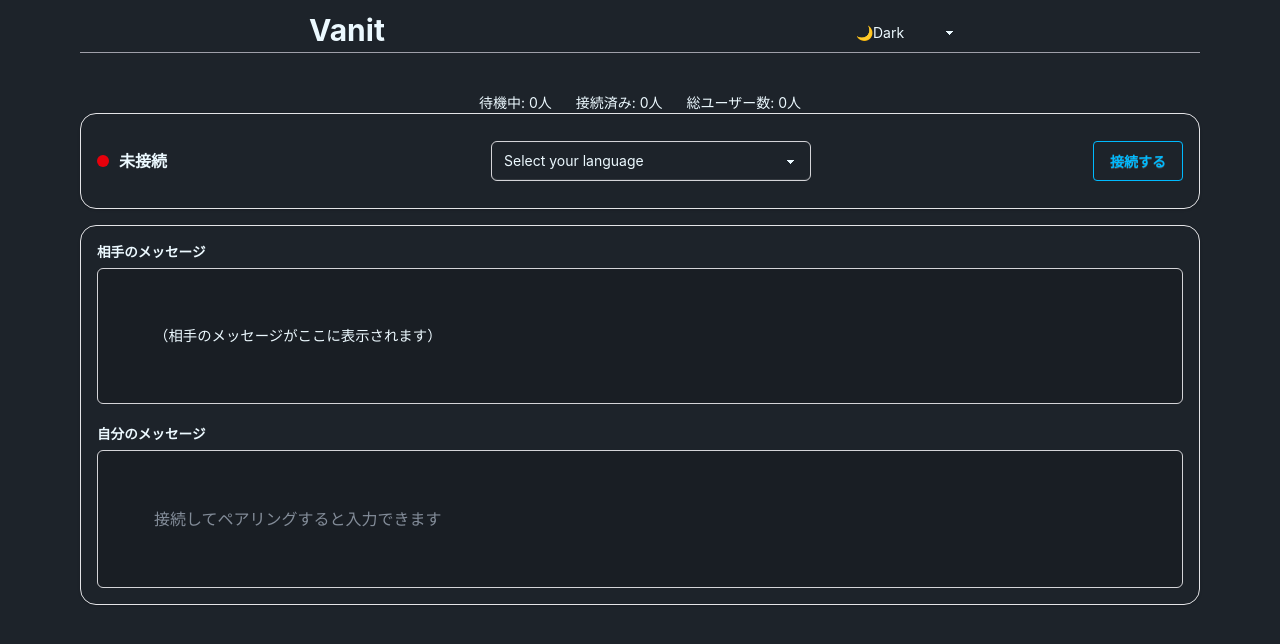
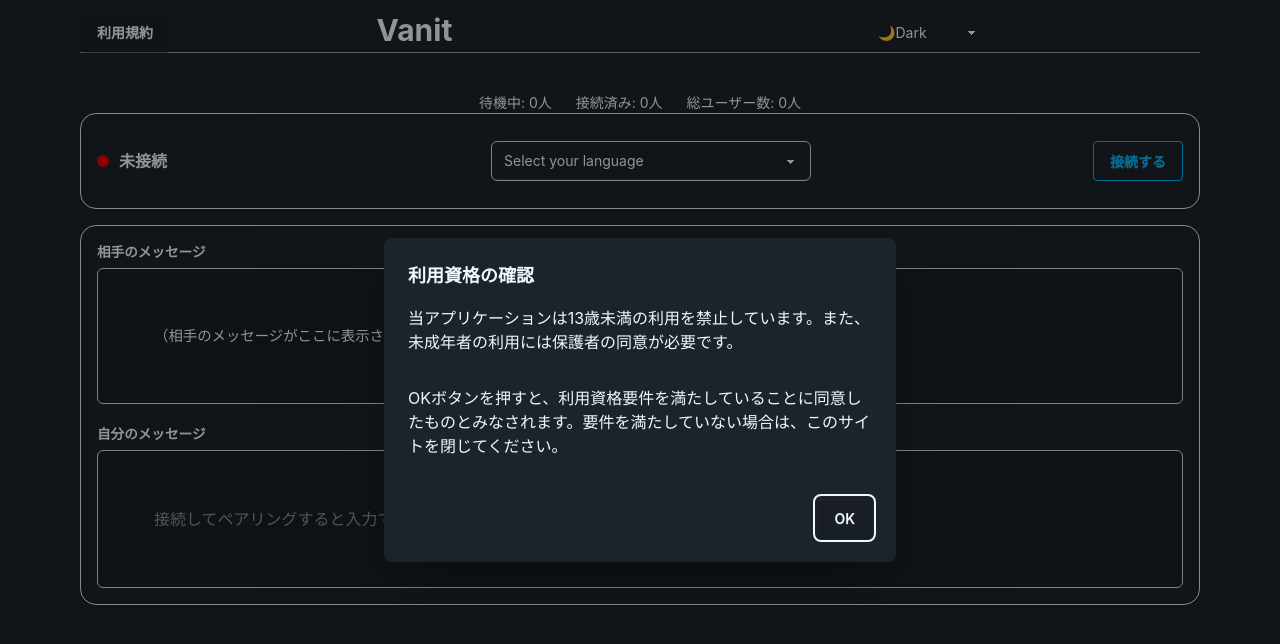
Before and after one commit to hino-rs/vanit, a SvelteKit app in the folder frontend/: page / in a window 1280 px wide. Shown: the top 644 px of the page. Built offline with nearby package versions, Linux system fonts and the light colour scheme; no server answers.

Commit message:
利用資格の確認

```diff
--- a/frontend/src/routes/+page.svelte
+++ b/frontend/src/routes/+page.svelte
@@ -13,6 +13,16 @@
 		}
 	});
 
+	let eligibilityModal: HTMLDialogElement;
+	onMount(async () => {
+		// 年齢制限・利用資格の確認
+		const eligibility = localStorage.getItem('eligibility') || 'unconfirmed';
+		if (eligibility !== 'confirmed') {
+			await waitForModalClose(eligibilityModal);
+		}
+		localStorage.setItem('eligibility', 'confirmed');
+	});
+
 	type Theme = 'dark' | 'light' | 'system';
 	type ConnectionStatus = 'disconnected' | 'connecting' | 'waiting' | 'paired';
 	type LogType = 'sent' | 'received' | 'system';
@@ -24,6 +34,9 @@
 		time: string;
 	}
 
+	let structureNoteModal: HTMLDialogElement;
+	let termsOfServiceModal: HTMLDialogElement;
+	let isFirstConnect = $state(true);
 	let theme = $state<Theme>('dark');
 	let status = $state<ConnectionStatus>('disconnected'); // 現在の通信状態
 	let isPaired = $state(false); // ペアリング済みかどうか
@@ -121,7 +134,7 @@
 			languageNotSelected = false;
 		}
 		if (isFirstConnect) {
-			await waitForModalClose(modal);
+			await waitForModalClose(structureNoteModal);
 			isFirstConnect = false;
 		}
 
@@ -190,19 +203,56 @@
 	onDestroy(() => {
 		disconnect();
 	});
-
-	let modal: HTMLDialogElement;
-	let isFirstConnect = $state(true);
 </script>
 
-<dialog bind:this={modal} class="modal modal-bottom sm:modal-middle">
-  <div class="modal-box">
-    <h3 class="text-lg font-bold">⚠️注意</h3>
-    <p class="py-4">送信ボタンを押す前の入力中テキストが相手に見えます。そのため、個人情報や機密情報の流出には十分気を付けてください。<strong>Vanitはその責任を一切取りません。</strong></p>
+<!-- 利用資格 -->
+<dialog bind:this={eligibilityModal} class="modal">
+	<div class="modal-box">
+		<h3 class="text-lg font-bold">利用資格の確認</h3>
+		<p class="py-4">
+			当アプリケーションは13歳未満の利用を禁止しています。また、未成年者の利用には保護者の同意が必要です。
+		</p>
+		<p class="py-4">
+			OKボタンを押すと、利用資格要件を満たしていることに同意したものとみなされます。要件を満たしていない場合は、このサイトを閉じてください。
+		</p>
+		<div class="modal-action">
+			<form method="dialog">
+				<button class="btn">OK</button>
+			</form>
+		</div>
+	</div>
+</dialog>
+
+<!-- テキストがリアルタイム送信されることの警告 -->
+<dialog bind:this={structureNoteModal} class="modal modal-bottom sm:modal-middle">
+	<div class="modal-box">
+		<h3 class="text-lg font-bold">⚠️注意</h3>
+		<p class="py-4">
+			送信ボタンを押す前の入力中テキストが相手に見えます。そのため、個人情報や機密情報の流出には十分気を付けてください。<strong
+				>Vanitはその責任を一切取りません。</strong
+			>
+		</p>
+		<div class="modal-action">
+			<form method="dialog">
+				<!-- if there is a button in form, it will close the modal -->
+				<button class="btn">OK</button>
+			</form>
+		</div>
+	</div>
+</dialog>
+
+<!-- 利用規約 -->
+<dialog bind:this={termsOfServiceModal} class="modal">
+  <div class="modal-box w-11/12 max-w-5xl">
+    <h2 class="text-lg font-bold">利用規約</h2>
+	<h3>禁止事項</h3>
+	<h3>免責事項</h3>
+	<h3>違反者への対応</h3>
+
+    <p class="py-4"></p>
     <div class="modal-action">
       <form method="dialog">
-        <!-- if there is a button in form, it will close the modal -->
-        <button class="btn">OK</button>
+        <button class="btn">Close</button>
       </form>
     </div>
   </div>
@@ -210,7 +260,7 @@
 
 <main class="mx-auto max-w-6xl px-4 font-sans">
 	<header class="mt-3 flex border-b border-zinc-400">
-		<!-- <button class="btn" onclick={() => modal.showModal()}>open modal</button> -->
+		<button class="btn" onclick={() => waitForModalClose(termsOfServiceModal)}>利用規約</button>
 		<h1 class="m-auto mb-1 text-3xl font-bold text-base-content">Vanit</h1>
 		<select
 			value={theme}
```
